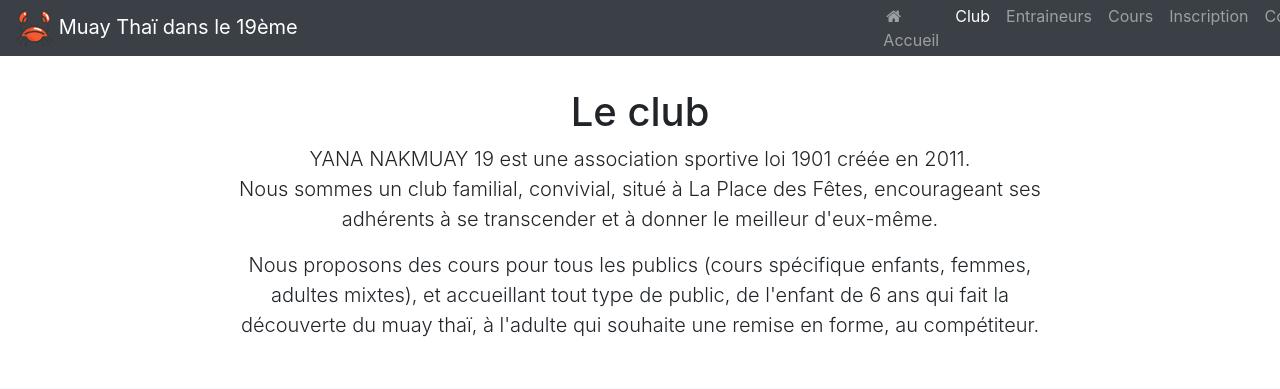
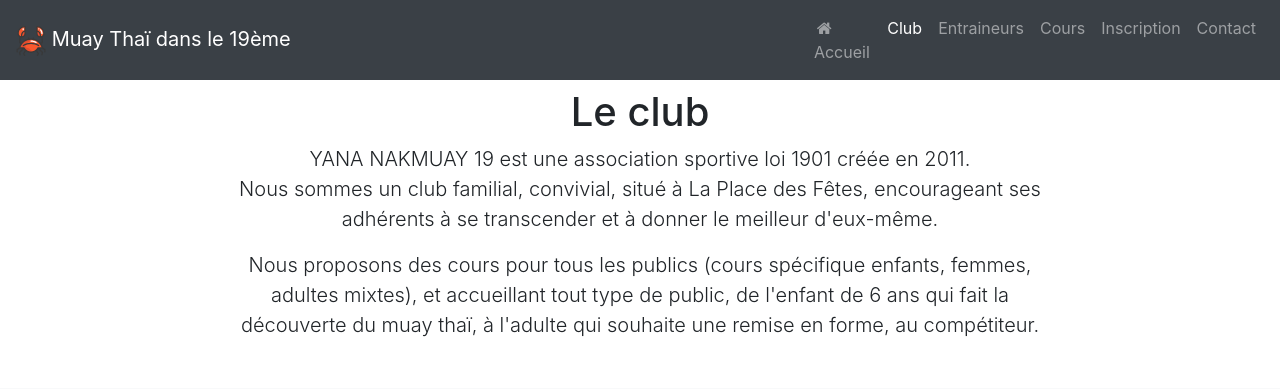
Before and after one commit to jahmia/muaythai, a Django app: page /club in a window 1280 px wide. Shown: the top 389 px of the page. Run offline with Django 3.2, Linux system fonts and the light colour scheme; some libraries are stand-ins or nearby versions.

Commit message:
[FIX] Navbar collapse

```diff
--- a/fo/models.py
+++ b/fo/models.py
@@ -15,7 +15,7 @@ class User(models.Model):
         if min_date > timezone.now().date():
             raise ValidationError(message='6 years old is the minimum age requirement, please join us later.')
 
-    inscription_date = models.DateField(default=timezone.now())
+    inscription_date = models.DateField(default=timezone.now)
     birthday = models.DateField(validators=[validate_six_years_or_older])
     adress = models.CharField(max_length=254, blank=True)
     phone = models.CharField(max_length=16, blank=True)
--- a/fo/templates/base.html
+++ b/fo/templates/base.html
@@ -13,7 +13,7 @@
     {% endif %}
 
     <!-- Bootstrap core CSS -->
-    <link href="{% static 'css/bootstrap.min.css' %}" rel="stylesheet">
+    <link rel="stylesheet" href="{% static 'css/bootstrap.min.css' %}">
     <link rel="stylesheet" href="https://stackpath.bootstrapcdn.com/bootstrap/4.3.1/css/bootstrap.min.css" integrity="sha384-ggOyR0iXCbMQv3Xipma34MD+dH/1fQ784/j6cY/iJTQUOhcWr7x9JvoRxT2MZw1T" crossorigin="anonymous">
     <link rel="stylesheet" href="https://cdnjs.cloudflare.com/ajax/libs/font-awesome/4.7.0/css/font-awesome.min.css">
     <script type="text/javascript" async="" src="https://www.google-analytics.com/analytics.js"></script>
@@ -34,13 +34,14 @@
 
   <body class="d-flex flex-column h-100">
     <header>
-      <nav class="navbar navbar-expand-md navbar-dark fixed-top bg-dark" style="height:56px">
-        <a class="navbar-brand" href="/"><img src="{% static 'img/crab.svg' %}" alt="UPC" style="height: 37px;"> Muay Thaï dans le 19ème</a>
+      <nav class="navbar navbar-expand-md navbar-dark fixed-top bg-dark">
+        <a class="navbar-brand" href="/"><img src="{% static 'img/crab.svg' %}" alt="UPC" style="height: 30px;"> Muay Thaï dans le 19ème</a>
+        <!-- <a class="navbar-brand" href="/">Muay Thaï dans le 19ème</a> -->
         <button class="navbar-toggler" type="button" data-toggle="collapse" data-target="#navbarsExampleDefault" aria-controls="navbarsExampleDefault" aria-expanded="false" aria-label="Toggle navigation">
           <span class="navbar-toggler-icon"></span>
         </button>
 
-        <div class="collapse navbar-collapse" id="navbarsExampleDefault" style="margin-left: 45%;">
+        <div class="collapse navbar-collapse" id="navbarsExampleDefault" style="margin-left: 40%;">
           <ul class="navbar-nav mr-auto">
             <li class="nav-item {{home}}">
               <a class="nav-link" href="/"><i class="fa fa-fw fa-home"></i>Accueil <span class="sr-only">(current)</span></a>
```
